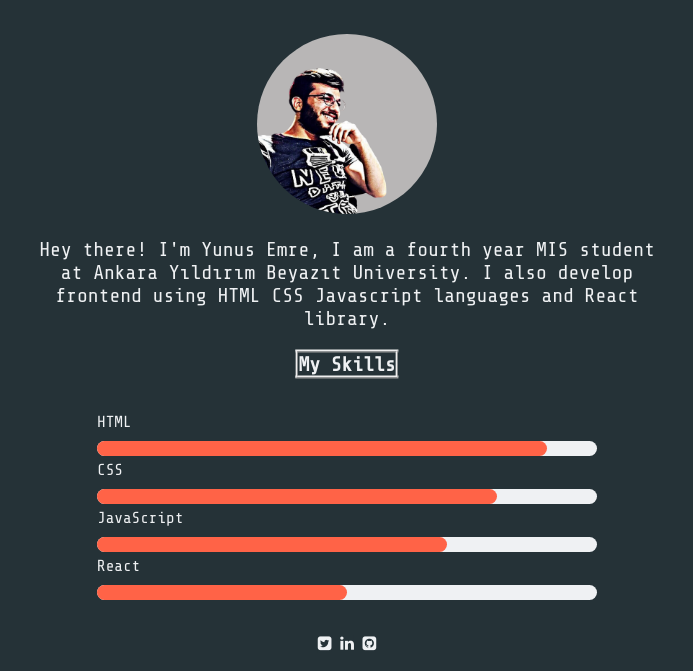
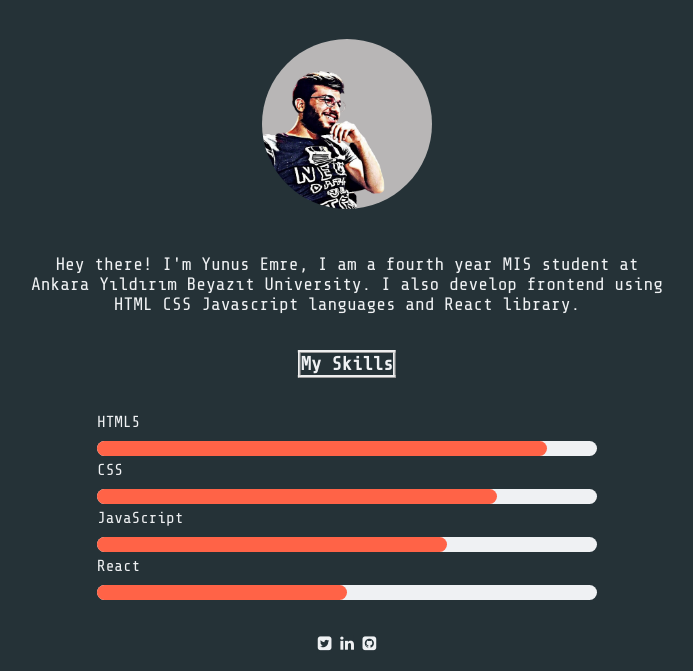
Before and after one commit to yunusemrebelet/MyBlog, a PHP site: page / in a window 1280 px wide. Shown: the part 116-787 px from the top of the page, without its empty margins (293-986 px from the left). Run offline with PHP 8.4, Linux system fonts and the light colour scheme.

Commit message:
second-commit

```diff
--- a/index.html
+++ b/index.html
@@ -36,7 +36,7 @@
     <div class="skills-container">
 
       <ul>
-        <li class="html">HTML</li>
+        <li class="html">HTML5</li>
         <li class="css">CSS</li>
         <li class="js">JavaScript</li>
         <li class="react">React</li>
--- a/style.css
+++ b/style.css
@@ -51,8 +51,8 @@ header ul li a {
 }
 
 .home img {
-  width: 180px;
-  height: 180px;
+  width: 170px;
+  height: 170px;
   border-radius: 50%;
   position: absolute;
   top: 30%;
@@ -67,7 +67,7 @@ header ul li a {
   left: 50%;
   transform: translate(-50%, -50%);
   text-align: center;
-  font-size: 20px;
+  font-size: 18px;
 }
 .skills h1 {
   color: #eff1f3;
@@ -76,7 +76,7 @@ header ul li a {
   left: 50%;
   transform: translate(-50%, -50%);
   text-align: center;
-  font-size: 20px;
+  font-size: 19px;
   border-style: ridge;
 }
 .skills-container {
```
